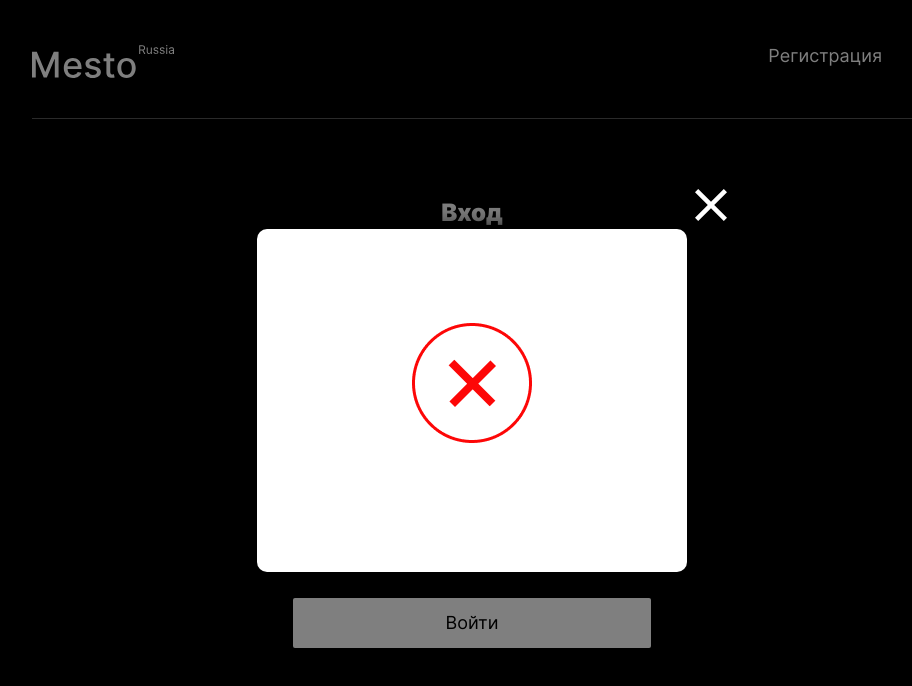
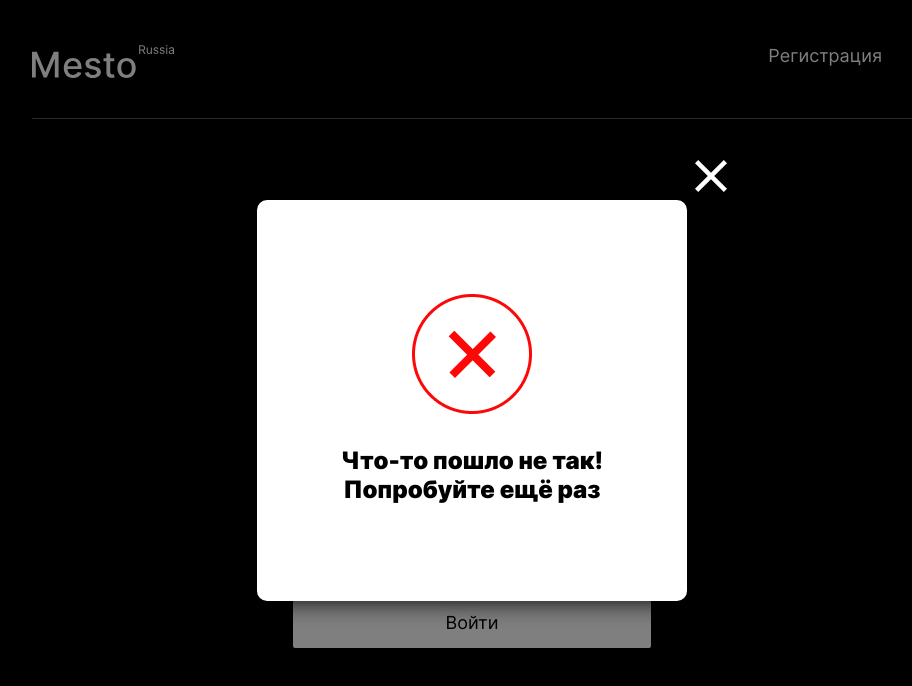
Before and after one commit to UlyanaBakhmet/react-mesto-api-full-gha, a React (Create React App) app in the folder frontend/: page /sign-in in a window 1280 px wide. Both pictures are taken after typing "name@example.com", "Sample123" into the empty fields and a click on the button "Войти". Shown: the top 686 px of the page, without its empty margins (168-1080 px from the left). Built offline with nearby package versions, Linux system fonts and the light colour scheme; no server answers.

Commit message:
15.tooltip

```diff
--- a/frontend/src/components/App.js
+++ b/frontend/src/components/App.js
@@ -24,7 +24,8 @@ function App() {
   //переменная для мейла
   const [email, setEmail] = useState("");
   //переменная состояния внутри попапа регистрации
-  const [isSuccessful, setIsSuccessful] = useState(false);
+  // const [isSuccessful, setIsSuccessful] = useState(false);
+  const [success, setIsSuccessful] = useState(false);
   //переменная для открытия попапа регистрации
   const [isInfoTooltipPopupOpen, setInfoTooltipPopupOpen] = useState(false);
   //переменная состояния открытого модального окна
@@ -217,21 +218,13 @@ function App() {
       .then((res) => {
         if (res) {
           handleInfoTooltip();
-          // setIsSuccessful(true);
-          setIsSuccessful({
-            status: true,
-            text: 'Вы успешно зарегистрировались!',
-          });
+          setIsSuccessful(true);
           navigate("/sign-in", { replace: true });
         }
       })
       .catch((err) => {
         handleInfoTooltip();
-        // setIsSuccessful(false);
-        setIsSuccessful({
-          status: false,
-          text: 'Что-то пошло не так! Попробуйте ещё раз',
-        })
+        setIsSuccessful(false);
         console.log(err);
       });
   }
@@ -249,10 +242,7 @@ function App() {
       })
       .catch((err) => {
         handleInfoTooltip();
-        setIsSuccessful({
-          status: false,
-          text: 'Что-то пошло не так!',
-        })
+        setIsSuccessful(false)
         console.log(err);
       });
   }
@@ -372,7 +362,7 @@ function App() {
           isOpen={isInfoTooltipPopupOpen}
           onClose={closeAllPopups}
           // text={isSuccessful}
-          isSuccessful={setIsSuccessful}
+          isSuccessful={success}
           onOverlayClick={handleOverlayClick}
         />
       </div>
--- a/frontend/src/components/InfoTooltip.js
+++ b/frontend/src/components/InfoTooltip.js
@@ -1,6 +1,6 @@
 import React from "react";
 import error from "../images/error.png";
-import success from "../images/success.png";
+import success from "../images/success2.png";
 
 function InfoTooltip({ isOpen, onClose, isSuccessful, onOverlayClick }) {
   // const message = `${
@@ -9,6 +9,10 @@ function InfoTooltip({ isOpen, onClose, isSuccessful, onOverlayClick }) {
   //     : `Что-то пошло не так!
   //   Попробуйте ещё раз.`
   // }`;
+  const text = isSuccessful
+  ? "Вы успешно зарегистрировались!"
+  : `Что-то пошло не так!
+    Попробуйте ещё раз`
 
   // const icon = `${isSuccessful ? success : error}`;
   return (
@@ -23,15 +27,27 @@ function InfoTooltip({ isOpen, onClose, isSuccessful, onOverlayClick }) {
           className="popup__close-button"
           onClick={onClose}
         />
-        <img
+        {/* <img
           className="popup__icon popup__icon_type_tooltip"
           // src={icon}
           src={isSuccessful.status ? success : error}
           // alt={message}
           alt='статус регистрации'
+        /> */}
+        {isSuccessful ? (
+        <img
+        className="popup__icon popup__icon_type_tooltip"
+        src={success}
+        alt='Успешно'
         />
-        {/* <p className="popup__info">{message}</p> */}
-        <p className="popup__info">{isSuccessful.text}</p>
+        ) : (
+        <img
+        className="popup__icon popup__icon_type_tooltip"
+        src={error}
+        alt='Не успешно'
+        />
+        )}
+        <p className="popup__info">{text}</p>
       </div>
     </section>
   );
```
Also changed, not shown: frontend/src/images/success2.png (renamed from frontend/src/images/success.png).
